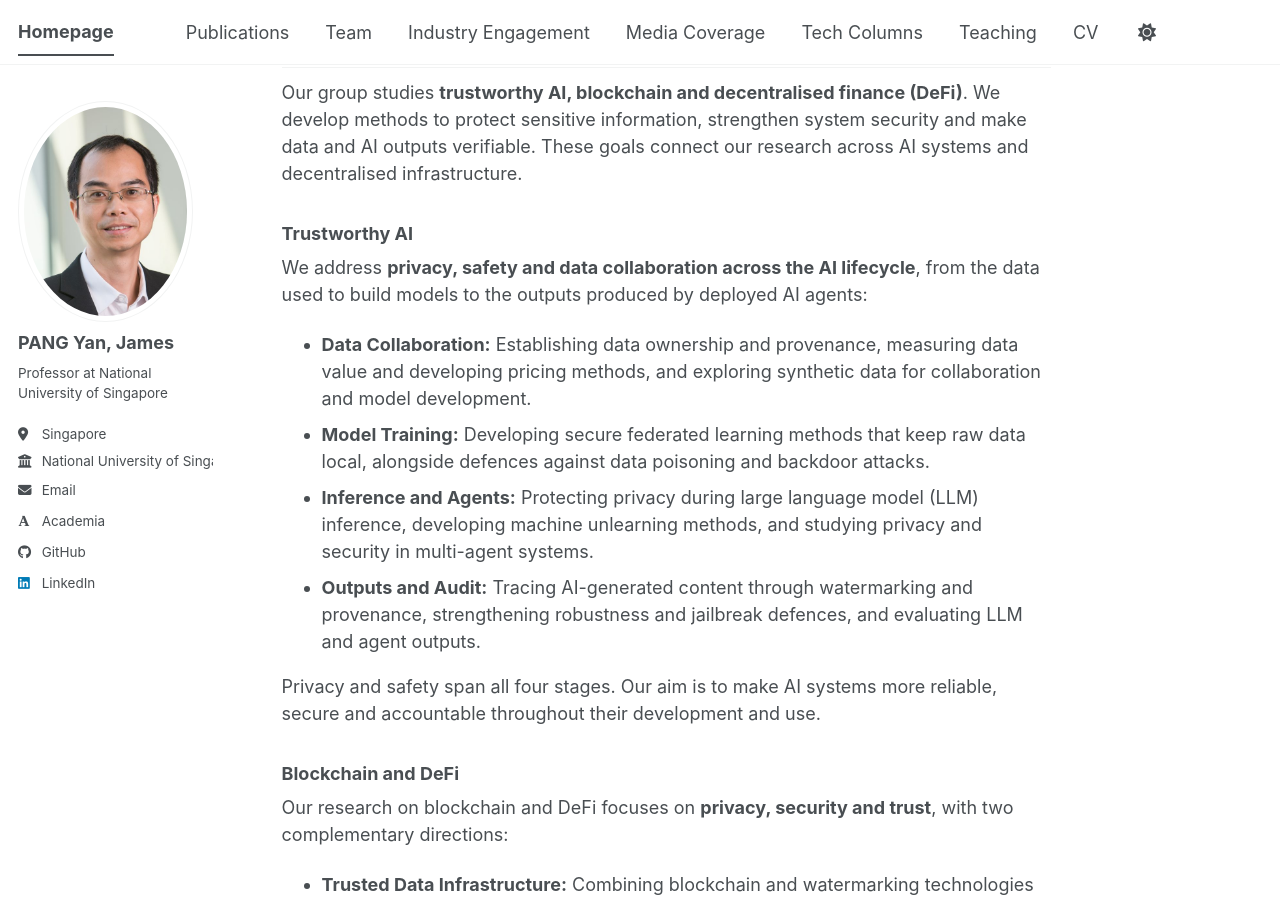
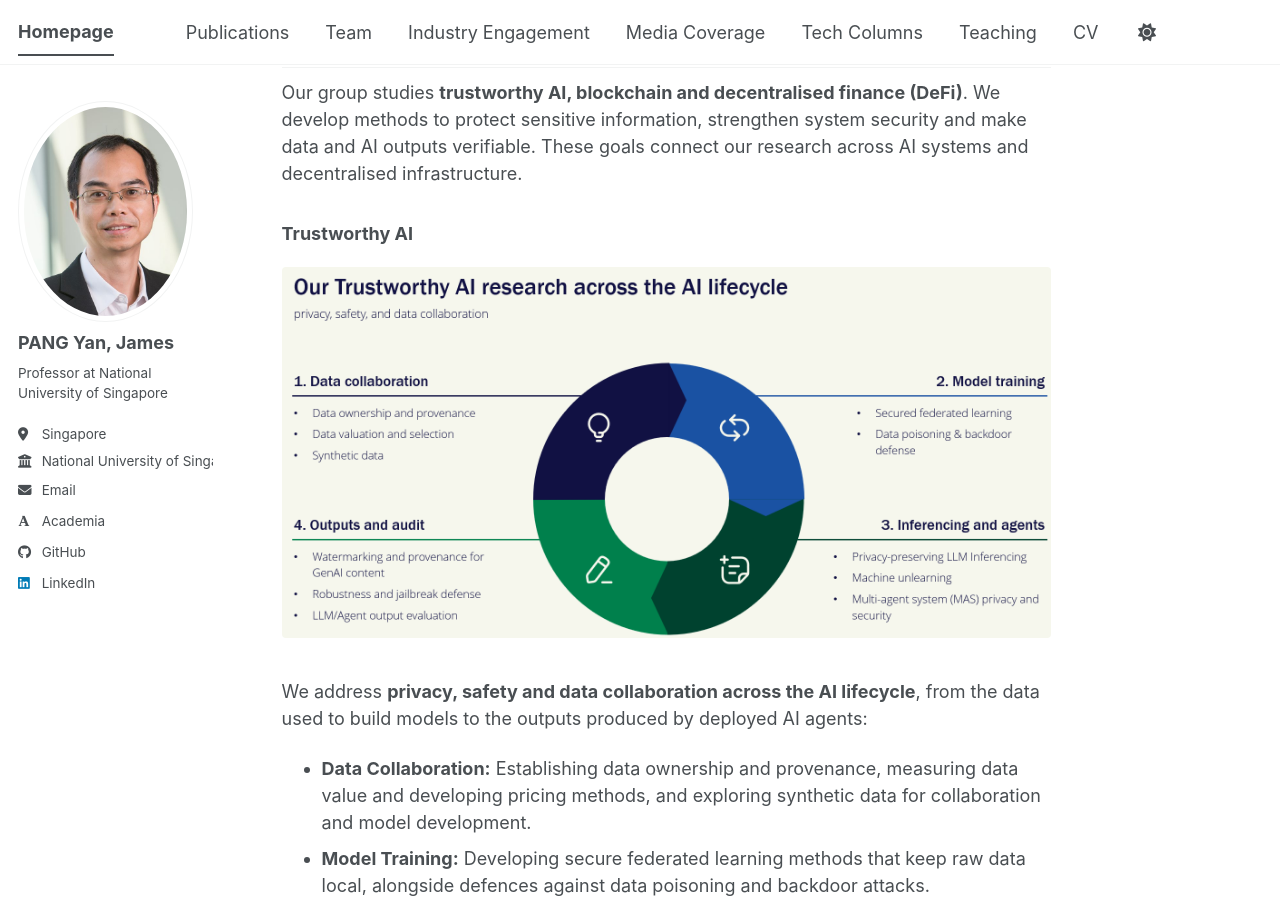
Before and after one commit to jamespangyan/jamespangyan.github.io, a Jekyll site: the page built from _pages/about.md, in a window 1280 px wide and 900 px high, scrolled down 328 px. Built offline with Jekyll 4.4.1, drawn with Linux system fonts in a browser that asks for light colours; some web fonts are replaced; a script bundle is joined from its source files by our own code; library files that are not in the unit come from our copies.

Commit message:
Add Trustworthy AI lifecycle diagram to homepage

```diff
--- a/_pages/about.md
+++ b/_pages/about.md
@@ -18,6 +18,12 @@ I am a Professor in the Department of Analytics and Operations at the National U
 Our group studies **trustworthy AI, blockchain and decentralised finance (DeFi)**. We develop methods to protect sensitive information, strengthen system security and make data and AI outputs verifiable. These goals connect our research across AI systems and decentralised infrastructure.
 
 ### Trustworthy AI
+
+<figure style="margin: 1.25em 0;">
+  <a href="{{ '/images/trustworthy-ai-lifecycle.png' | relative_url }}" target="_blank" rel="noopener" aria-label="View the Trustworthy AI research diagram at full size">
+    <img src="{{ '/images/trustworthy-ai-lifecycle.png' | relative_url }}" alt="Trustworthy AI research across four stages of the AI lifecycle: data collaboration, model training, inference and agents, and outputs and audit, with privacy, safety and data collaboration throughout." width="1696" height="816" loading="lazy" decoding="async" style="width: 100%; height: auto;" />
+  </a>
+</figure>
 
 We address **privacy, safety and data collaboration across the AI lifecycle**, from the data used to build models to the outputs produced by deployed AI agents:
 
```
Also changed, not shown: images/trustworthy-ai-lifecycle.png (added).
